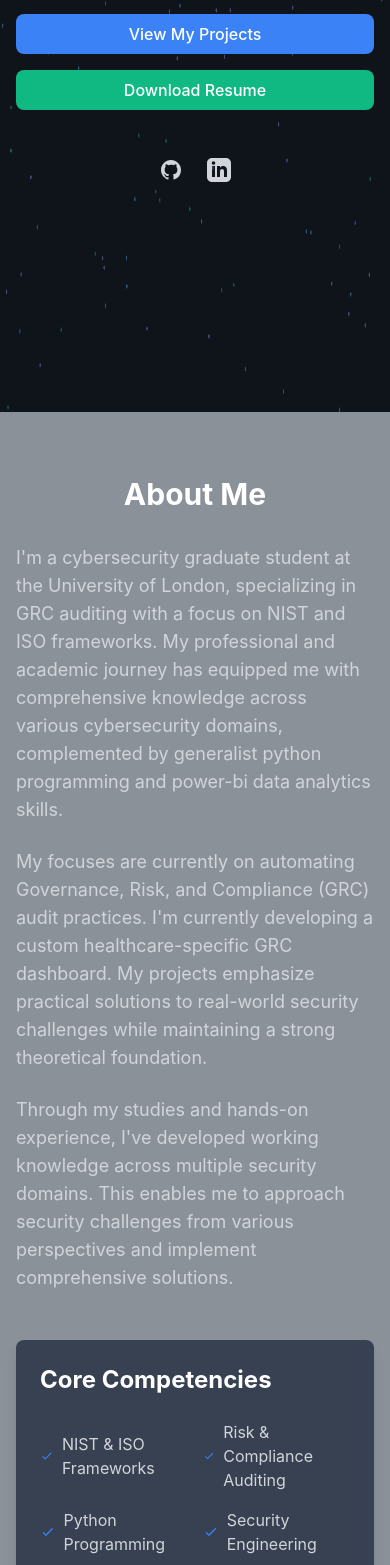
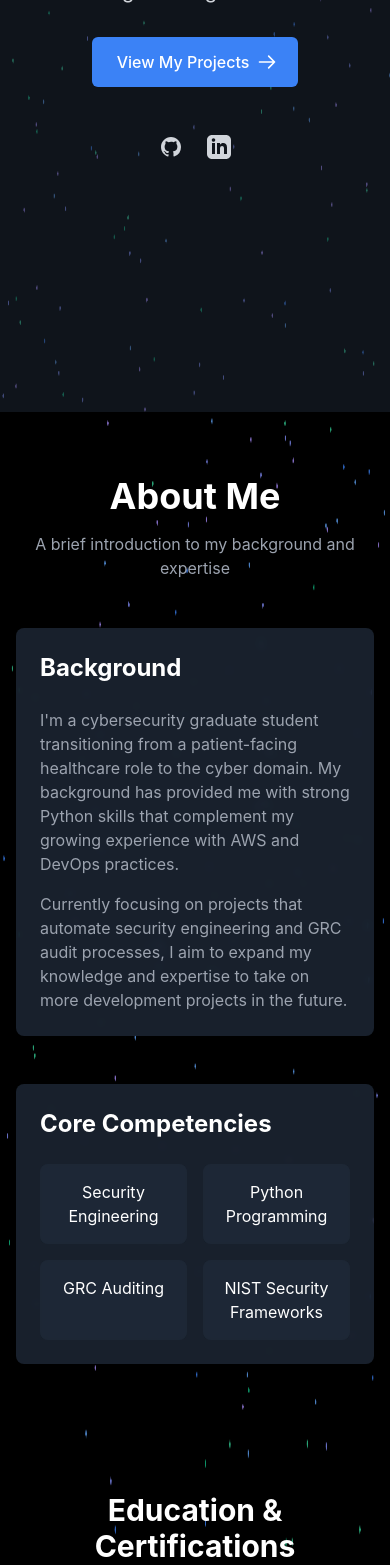
Before and after one commit to MMGehrke/Portfolio, a React (Create React App) app: page / in a window 390 px wide. Shown: the part 432-1997 px from the top of the page. Built offline with nearby package versions, Linux system fonts and the light colour scheme.

Commit message:
Update portfolio content: About section, Projects, Blog, and Contact components

```diff
--- a/src/App.tsx
+++ b/src/App.tsx
@@ -7,6 +7,7 @@ import About from './components/About';
 import Education from './components/Education';
 import Projects from './components/Projects';
 import Contact from './components/Contact';
+import Blog from './components/Blog';
 import ParticleBackground from './components/ParticleBackground';
 
 function App() {
@@ -24,13 +25,14 @@ function App() {
             <About />
             <Education />
             <Projects />
+            <Blog />
             <Contact />
             {/* Additional sections will be added here */}
           </main>
-          <footer className="py-6">
-            <div className="max-w-7xl mx-auto px-4 sm:px-6 lg:px-8 text-center">
-              <p className="text-gray-300">
-                © {new Date().getFullYear()} Cybersecurity Portfolio. All rights reserved.
+          <footer className="bg-dark py-6">
+            <div className="max-w-7xl mx-auto px-4 sm:px-6 lg:px-8">
+              <p className="text-center text-gray-400">
+                © 2025 Macoy Gehrke. All rights reserved.
               </p>
             </div>
           </footer>
--- a/src/components/About.tsx
+++ b/src/components/About.tsx
@@ -1,82 +1,62 @@
+import React from 'react';
 import { motion } from 'framer-motion';
+import ParticleBackground from './ParticleBackground';
 
 const About = () => {
   const skills = [
-    'NIST & ISO Frameworks',
-    'Risk & Compliance Auditing',
-    'Python Programming',
-    'Security Engineering',
-    'Data Analytics',
-    'Security Architecture',
-    'Cryptography',
-    'Malware Analysis',
+    "Security Engineering",
+    "Python Programming",
+    "GRC Auditing",
+    "NIST Security Frameworks",
   ];
 
   return (
-    <section id="about" className="section">
-      <div className="max-w-7xl mx-auto px-4 sm:px-6 lg:px-8">
-        <motion.h2
+    <section id="about" className="section relative">
+      <ParticleBackground />
+      <div className="max-w-7xl mx-auto px-4 sm:px-6 lg:px-8 relative z-10">
+        <motion.div
           initial={{ opacity: 0, y: 20 }}
-          whileInView={{ opacity: 1, y: 0 }}
-          viewport={{ once: true }}
-          transition={{ duration: 0.8 }}
-          className="section-title text-white"
+          animate={{ opacity: 1, y: 0 }}
+          transition={{ duration: 0.5 }}
+          className="text-center mb-12"
         >
-          About Me
-        </motion.h2>
+          <h2 className="text-4xl font-bold text-white mb-4">About Me</h2>
+          <p className="text-gray-400">A brief introduction to my background and expertise</p>
+        </motion.div>
 
-        <div className="grid md:grid-cols-2 gap-12 items-center">
+        <div className="grid md:grid-cols-2 gap-12">
           <motion.div
             initial={{ opacity: 0, x: -20 }}
-            whileInView={{ opacity: 1, x: 0 }}
-            viewport={{ once: true }}
-            transition={{ duration: 0.8, delay: 0.2 }}
+            animate={{ opacity: 1, x: 0 }}
+            transition={{ duration: 0.5, delay: 0.2 }}
+            className="bg-dark/80 backdrop-blur-sm p-6 rounded-lg"
           >
-            <p className="text-lg text-gray-300 mb-6">
-              I'm a cybersecurity graduate student at the University of London, specializing in GRC auditing with a focus on NIST and ISO frameworks. My professional and academic journey has equipped me with comprehensive knowledge across various cybersecurity domains, complemented by generalist python programming and power-bi data analytics skills.
+            <h3 className="text-2xl font-bold text-white mb-6">Background</h3>
+            <p className="text-gray-400 mb-4">
+              I'm a cybersecurity graduate student transitioning from a patient-facing healthcare role to the cyber domain. My background has provided me with strong Python skills that complement my growing experience with AWS and DevOps practices.
             </p>
-            <p className="text-lg text-gray-300 mb-6">
-              My focuses are currently on automating Governance, Risk, and Compliance (GRC) audit practices. I'm currently developing a custom healthcare-specific GRC dashboard. My projects emphasize practical solutions to real-world security challenges while maintaining a strong theoretical foundation.
-            </p>
-            <p className="text-lg text-gray-300">
-              Through my studies and hands-on experience, I've developed working knowledge across multiple security domains. This enables me to approach security challenges from various perspectives and implement comprehensive solutions.
+            <p className="text-gray-400">
+              Currently focusing on projects that automate security engineering and GRC audit processes, I aim to expand my knowledge and expertise to take on more development projects in the future.
             </p>
           </motion.div>
 
           <motion.div
             initial={{ opacity: 0, x: 20 }}
-            whileInView={{ opacity: 1, x: 0 }}
-            viewport={{ once: true }}
-            transition={{ duration: 0.8, delay: 0.4 }}
-            className="card bg-dark-light"
+            animate={{ opacity: 1, x: 0 }}
+            transition={{ duration: 0.5, delay: 0.4 }}
+            className="bg-dark/80 backdrop-blur-sm p-6 rounded-lg"
           >
-            <h3 className="text-2xl font-bold text-white mb-6">
-              Core Competencies
-            </h3>
+            <h3 className="text-2xl font-bold text-white mb-6">Core Competencies</h3>
             <div className="grid grid-cols-2 gap-4">
               {skills.map((skill, index) => (
                 <motion.div
-                  key={skill}
-                  initial={{ opacity: 0, y: 10 }}
-                  whileInView={{ opacity: 1, y: 0 }}
-                  viewport={{ once: true }}
+                  key={index}
+                  initial={{ opacity: 0, y: 20 }}
+                  animate={{ opacity: 1, y: 0 }}
                   transition={{ duration: 0.5, delay: 0.1 * index }}
-                  className="flex items-center space-x-2"
+                  className="bg-dark/90 backdrop-blur-sm p-4 rounded-lg"
                 >
-                  <svg
-                    className="h-5 w-5 text-primary"
-                    fill="none"
-                    stroke="currentColor"
-                    viewBox="0 0 24 24"
-                  >
-                    <path
-                      strokeLinecap="round"
-                      strokeLinejoin="round"
-                      strokeWidth={2}
-                      d="M5 13l4 4L19 7"
-                    />
-                  </svg>
-                  <span className="text-gray-300">{skill}</span>
+                  <p className="text-white text-center">{skill}</p>
                 </motion.div>
               ))}
             </div>
--- /dev/null
+++ b/src/components/Blog.tsx
@@ -0,0 +1,73 @@
+import React from 'react';
+import { motion } from 'framer-motion';
+import ParticleBackground from './ParticleBackground';
+
+interface BlogPost {
+  id: number;
+  title: string;
+  description: string;
+  readTime: string;
+  date: string;
+}
+
+const blogPosts: BlogPost[] = [
+  {
+    id: 2,
+    title: "Automating GRC Processes with Python",
+    description: "How to leverage Python scripting to automate Governance, Risk, and Compliance processes, reducing manual workload and improving accuracy.",
+    readTime: "10 min read",
+    date: "March 10, 2024"
+  }
+];
+
+const Blog = () => {
+  return (
+    <section id="blog" className="section relative">
+      <ParticleBackground />
+      <div className="max-w-7xl mx-auto px-4 sm:px-6 lg:px-8 relative z-10">
+        <motion.div
+          initial={{ opacity: 0, y: 20 }}
+          animate={{ opacity: 1, y: 0 }}
+          transition={{ duration: 0.5 }}
+          className="text-center mb-12"
+        >
+          <h2 className="text-4xl font-bold text-white mb-4">Blog</h2>
+          <p className="text-gray-400">Insights and updates from my cybersecurity journey</p>
+        </motion.div>
+
+        <div className="max-w-2xl mx-auto">
+          {blogPosts.map((post, index) => (
+            <motion.article
+              key={post.id}
+              initial={{ opacity: 0, y: 20 }}
+              animate={{ opacity: 1, y: 0 }}
+              transition={{ duration: 0.5, delay: index * 0.1 }}
+              className="bg-dark/80 backdrop-blur-sm rounded-lg p-6 hover:bg-dark/90 transition-colors duration-300"
+            >
+              <div className="flex justify-between items-start mb-4">
+                <h3 className="text-xl font-semibold text-white">{post.title}</h3>
+                <span className="text-sm text-gray-400 bg-primary/20 px-2 py-1 rounded">
+                  {post.readTime}
+                </span>
+              </div>
+              <p className="text-gray-400 mb-4">{post.description}</p>
+              <div className="flex justify-between items-center text-sm text-gray-500">
+                <span>{post.date}</span>
+                <a
+                  href="https://www.linkedin.com/in/macoy-gehrke/"
+                  target="_blank"
+                  rel="noopener noreferrer"
+                  className="text-primary hover:text-primary-dark transition-colors duration-300"
+                >
+                  Read on LinkedIn →
+                </a>
+              </div>
+            </motion.article>
+          ))}
+        </div>
+      </div>
+    </section>
+  );
+};
+
+export default Blog;
--- a/src/components/Hero.tsx
+++ b/src/components/Hero.tsx
@@ -26,21 +26,27 @@ const Hero = () => {
           <motion.div
             initial={{ opacity: 0, y: 20 }}
             animate={{ opacity: 1, y: 0 }}
-            transition={{ duration: 0.8, delay: 0.4 }}
-            className="flex flex-col sm:flex-row justify-center gap-4"
+            transition={{ duration: 0.5, delay: 0.4 }}
+            className="flex justify-center mt-8"
           >
             <a
               href="#projects"
-              className="btn btn-primary"
+              className="inline-flex items-center px-6 py-3 border border-transparent text-base font-medium rounded-md text-white bg-primary hover:bg-primary-dark transition-colors duration-300"
             >
               View My Projects
-            </a>
-            <a
-              href="/resume.pdf"
-              download="Macoy_Gehrke_Resume.pdf"
-              className="btn btn-secondary"
-            >
-              Download Resume
+              <svg
+                className="ml-2 -mr-1 h-5 w-5"
+                fill="none"
+                stroke="currentColor"
+                viewBox="0 0 24 24"
+              >
+                <path
+                  strokeLinecap="round"
+                  strokeLinejoin="round"
+                  strokeWidth={2}
+                  d="M14 5l7 7m0 0l-7 7m7-7H3"
+                />
+              </svg>
             </a>
           </motion.div>
 
--- a/src/components/Navbar.tsx
+++ b/src/components/Navbar.tsx
@@ -20,6 +20,7 @@ const Navbar = () => {
     { name: 'Education', href: '#education' },
     { name: 'Skills', href: '#skills' },
     { name: 'Projects', href: '#projects' },
+    { name: 'Blog', href: '#blog' },
     { name: 'Contact', href: '#contact' },
   ];
 
--- /dev/null
+++ b/src/components/lambda/image_resizer.js
@@ -0,0 +1,49 @@
+const AWS = require('aws-sdk');
+const sharp = require('sharp');
+const s3 = new AWS.S3();
+
+exports.handler = async (event) => {
+    try {
+        // Get the bucket and key from the S3 event
+        const bucket = event.Records[0].s3.bucket.name;
+        const key = decodeURIComponent(event.Records[0].s3.object.key.replace(/\+/g, ' '));
+
+        // Get the image from S3
+        const s3Object = await s3.getObject({
+            Bucket: bucket,
+            Key: key
+        }).promise();
+
+        // Resize the image using Sharp
+        const resizedImage = await sharp(s3Object.Body)
+            .resize(800, 800, {
+                fit: 'inside',
+                withoutEnlargement: true
+            })
+            .toBuffer();
+
+        // Create the new key for the resized image
+        const resizedKey = `resized/${key}`;
+
+        // Upload the resized image back to S3
+        await s3.putObject({
+            Bucket: bucket,
+            Key: resizedKey,
+            Body: resizedImage,
+            ContentType: s3Object.ContentType
+        }).promise();
+
+        return {
+            statusCode: 200,
+            body: JSON.stringify({
+                message: 'Image resized successfully',
+                originalKey: key,
+                resizedKey: resizedKey
+            })
+        };
+
+    } catch (error) {
+        console.error('Error:', error);
+        throw error;
+    }
+};
```
Also changed, not shown: src/components/Contact.tsx (+17 -19 lines), src/components/Projects.tsx (+30 -29 lines), src/components/lambda/lambda_iam_policy.json (added, +43 -0 lines), src/components/lambda/package.json (added, +10 -0 lines), 1 other file (tests, documents, lock files or other folders).
